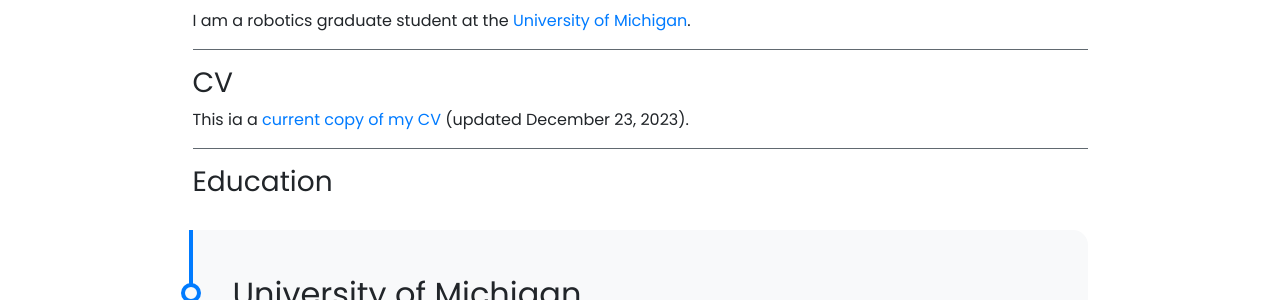
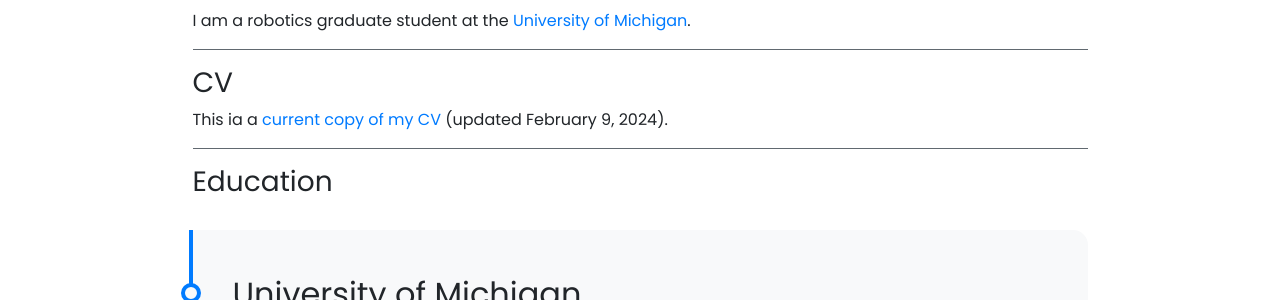
Before and after one commit to arshaali/arshaali.github.io, a Jekyll site: the page built from pages/about.md, in a window 1280 px wide and 900 px high. Shown: the part 187-487 px from the top of the window. Built offline with Jekyll 4.4.1, drawn with Linux system fonts in a browser that asks for light colours; nearby versions of some CDN libraries.

Commit message:
Update about.md

```diff
--- a/pages/about.md
+++ b/pages/about.md
@@ -13,7 +13,7 @@ I am a robotics graduate student at the [University of Michigan](https://umich.e
 
 ### CV
 
-This ia a [current copy of my CV](https://drive.google.com/file/d/1mD3C4mCEiyqjE-U6_VVcdiTcBP8v2wDQ/view?usp=sharing) (updated December 23, 2023).
+This ia a [current copy of my CV](https://drive.google.com/file/d/1Pay5zOEfg8_QhrT5e_ezxjsAbjuNcuz-/view?usp=sharing) (updated February 9, 2024).
 
 ---
 
```
